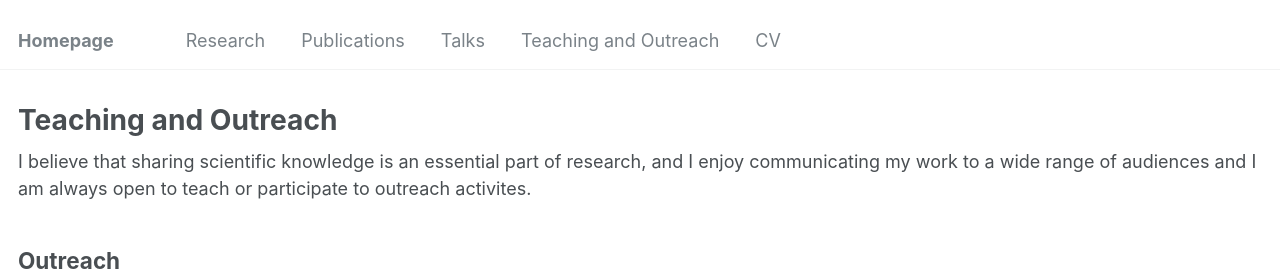
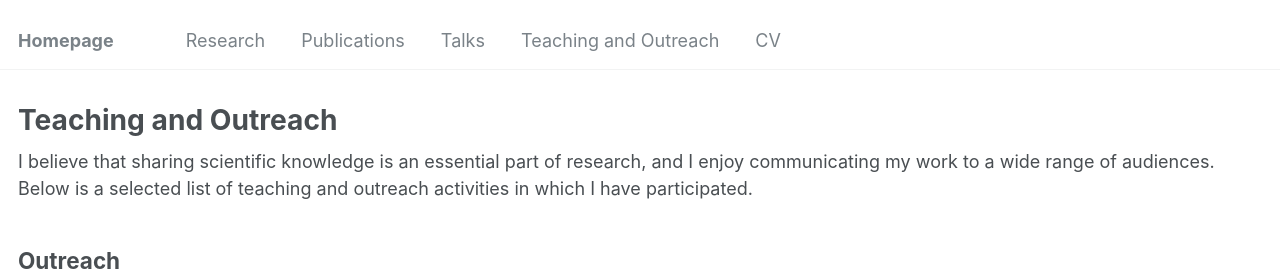
Before and after one commit to simonchiche/simonchiche.github.io, a Jekyll site: the page built from _pages/teaching-and-outreach.html, in a window 1280 px wide and 900 px high, cut to the strip 0-274 px from the top of the window. Built offline with Jekyll 4.4.1, drawn with Linux system fonts in a browser that asks for light colours.

Commit message:
updated outreach page

```diff
--- a/_pages/teaching-and-outreach.html
+++ b/_pages/teaching-and-outreach.html
@@ -10,7 +10,7 @@ redirect_from:
 
 {% include base_path %}
 
-<p> I believe that sharing scientific knowledge is an essential part of research, and I enjoy communicating my work to a wide range of audiences and I am always open to teach or participate to outreach activites. </p>
+<p> I believe that sharing scientific knowledge is an essential part of research, and I enjoy communicating my work to a wide range of audiences. Below is a selected list of teaching and outreach activities in which I have participated. </p>
 
   <h2>Outreach</h2>
 
```
